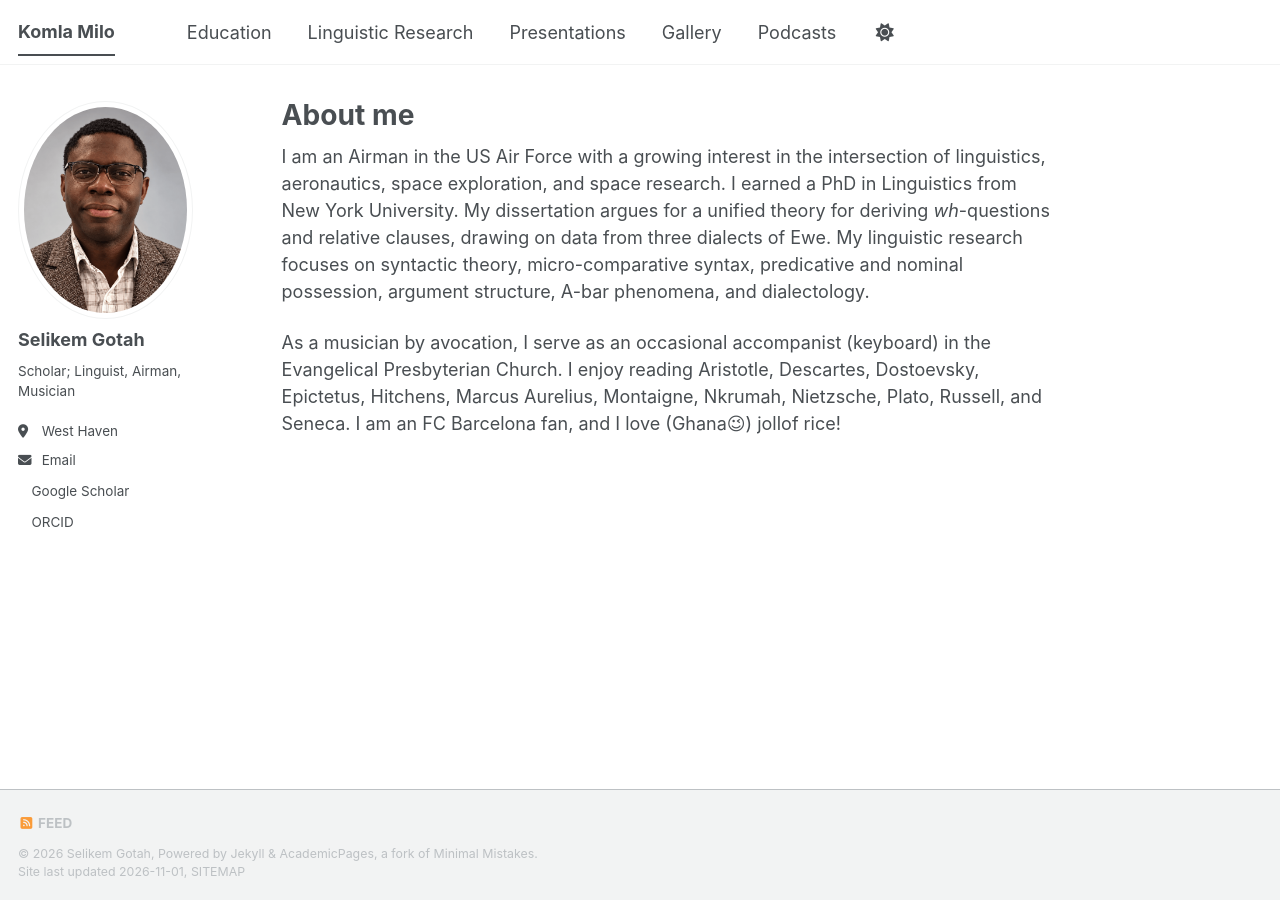
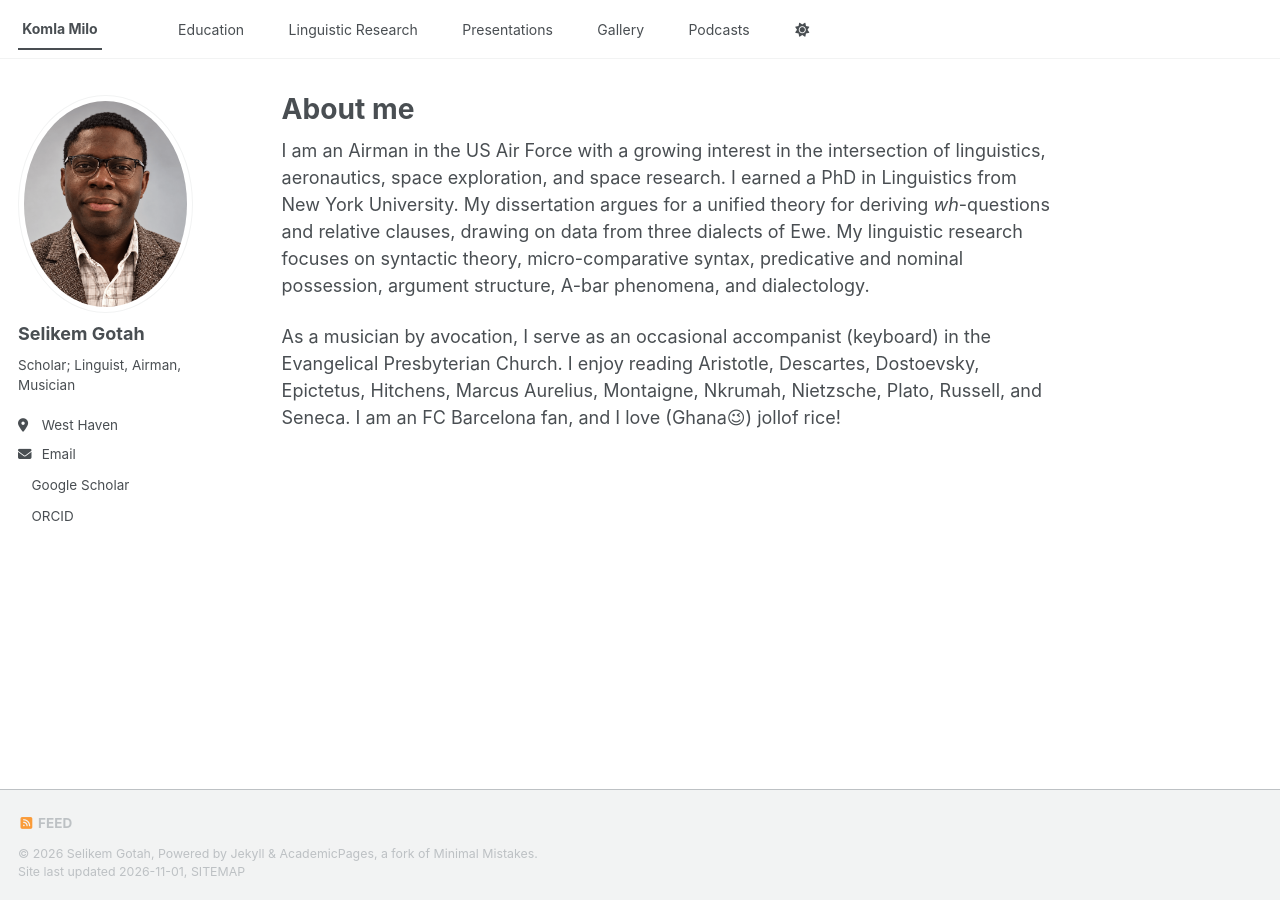
Before and after one commit to komlamilo/komlamilo.github.io, a Jekyll site: the page built from _pages/about.md, in a window 1280 px wide. Built offline with Jekyll 4.4.1, drawn with Linux system fonts in a browser that asks for light colours; a script bundle is joined from its source files by our own code; a style sheet for code colours, icons or effects is not loaded.

Commit message:
Implement compact navigation styles for large screens
Add styles for compact single-row navigation on larger screens.

```diff
--- a/assets/css/main.scss
+++ b/assets/css/main.scss
@@ -36,3 +36,16 @@
     "layout/archive",
     "layout/sidebar"
 ;
+
+/* Compact single-row navigation */
+@media (min-width: 1024px) {
+  .greedy-nav .visible-links a {
+    font-size: 0.78em;
+    padding-left: 0.3em;
+    padding-right: 0.3em;
+  }
+
+  .greedy-nav .masthead__menu-item--lg {
+    margin-right: 0.3em;
+  }
+}
```
